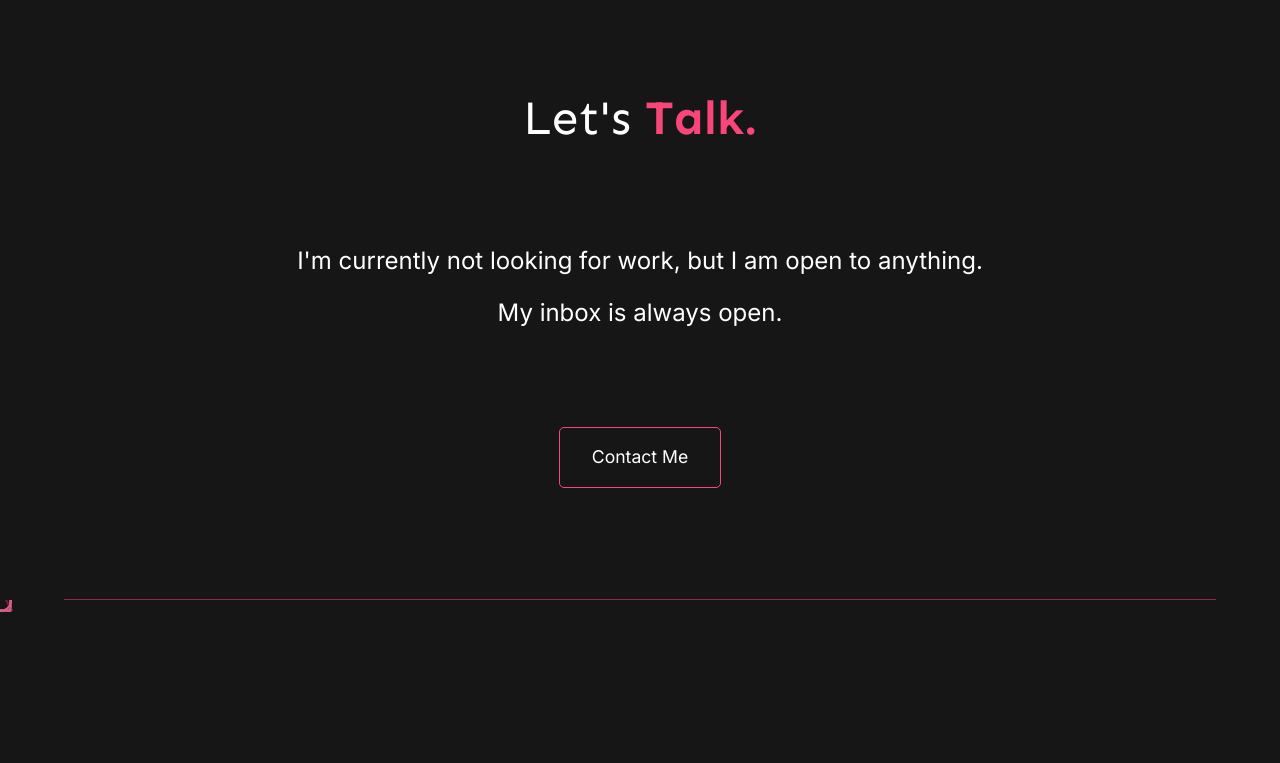
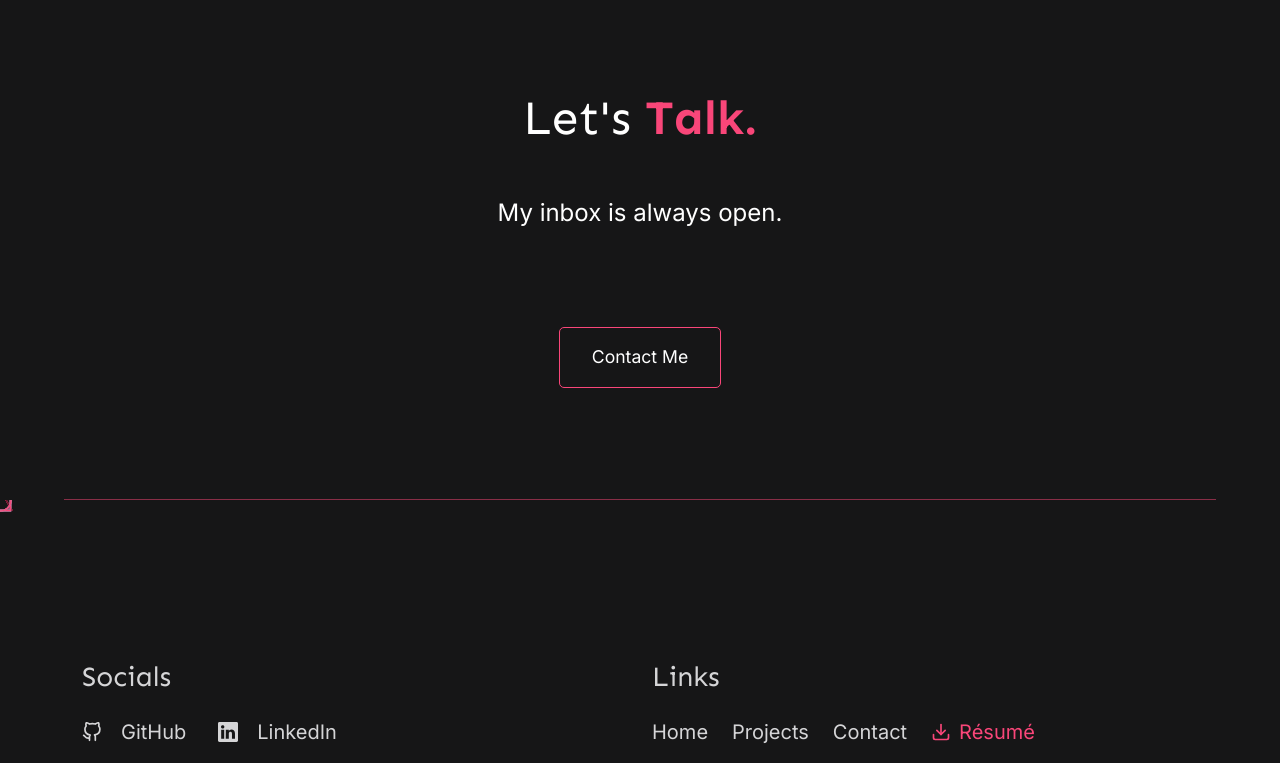
Before and after one commit to likhity/likhity-new-website, a Next.js app: page / in a window 1280 px wide. Shown: the part 8109-8872 px from the top of the page. Built offline with nearby package versions, Linux system fonts and the light colour scheme.

Commit message:
Update Let's Talk section

```diff
--- a/pages/index.js
+++ b/pages/index.js
@@ -124,7 +124,6 @@ export default function Home() {
         </section>
         <section className={styles.contact}>
           <h2 className={`${styles.sentence} text-center mb-5`}>Let's <span className="fw-bold accent">Talk.</span></h2>
-          <p className='mt-5'>I'm currently not looking for work, but I am open to anything.</p>
           <p className="mb-5" >My inbox is always open.</p>
           <Link href="/contact">
             <a className="button mt-5">Contact Me</a>
```
